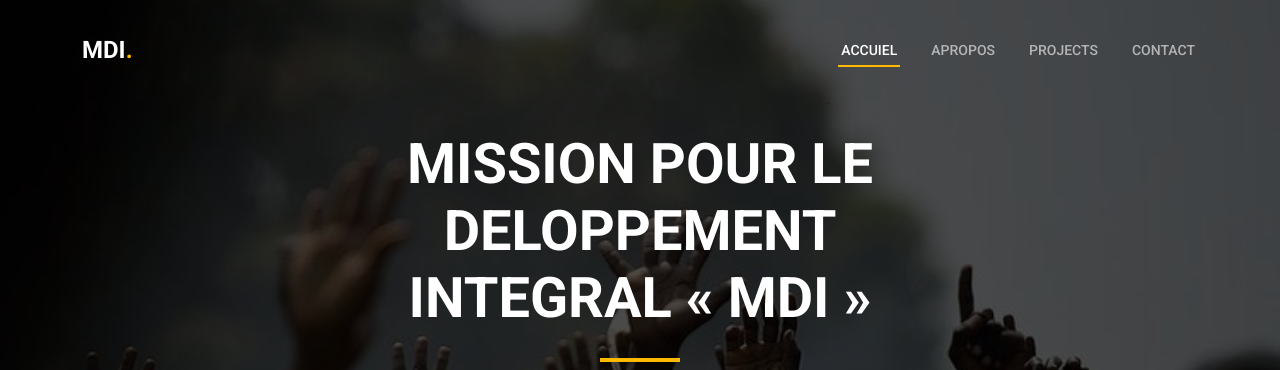
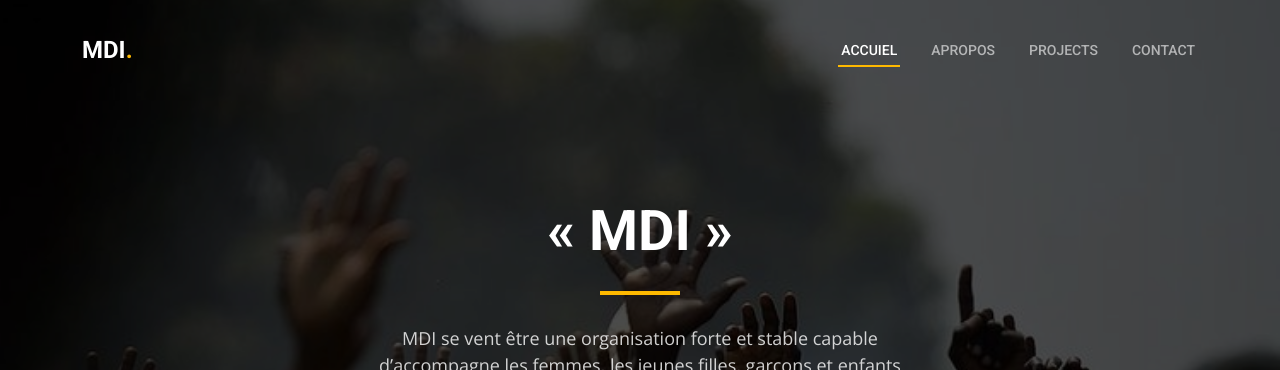
Before and after one commit to danymuziki90/MDI, a plain HTML site: page index.html in a window 1280 px wide. Shown: the top 370 px of the page. Drawn offline with nearby package versions, Linux system fonts and the light colour scheme.

Commit message:
mdi modif

```diff
--- a/index.html
+++ b/index.html
@@ -77,8 +77,7 @@
             <div class="container">
                 <div class="row justify-content-center">
                     <div class="col-lg-6 text-center">
-                        <h2 data-aos="fade-down"><span>MISSION
-                          POUR LE DELOPPEMENT INTEGRAL « MDI »</span></h2>
+                        <h2 data-aos="fade-down"><span> « MDI »</span></h2>
                         <p data-aos="fade-up">MDI se vent être une organisation forte et stable capable d’accompagne les femmes, les jeunes filles, garçons et enfants dans l’émergence des objectifs de millénaire pour un développement d’ici 2030 et l’instauration d’une société
                             stable fondée sur la jouissance de droits de tous les citoyens sans distinction du sexe, de statut (rang social) et c’est dans le strict respect de lois en vigueur</p>
                         <a data-aos="fade-up" data-aos-delay="200" href="#get-started" class="btn-get-started">Apprendre plus</a>
```
